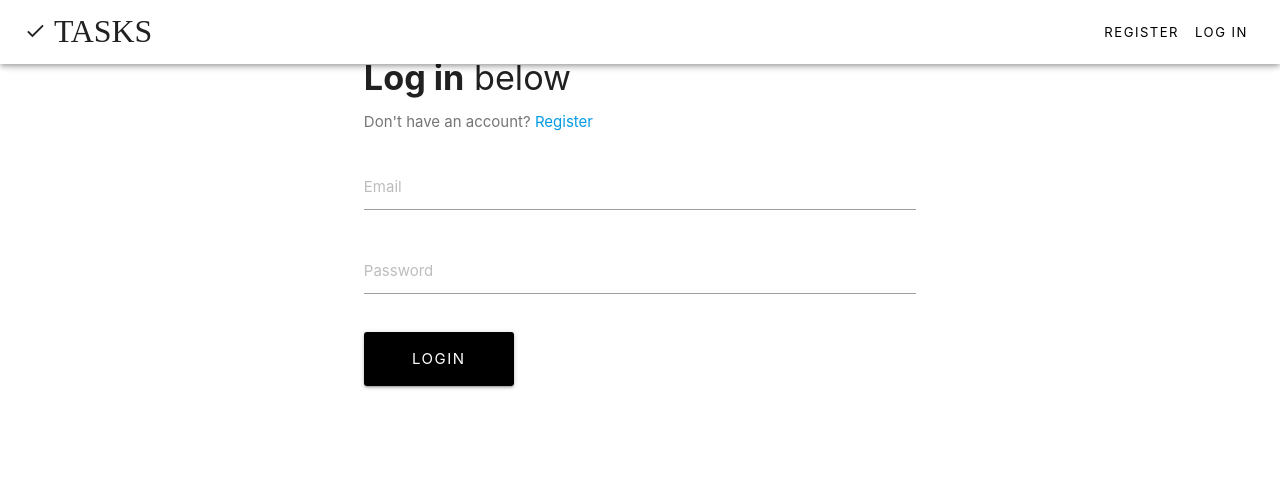
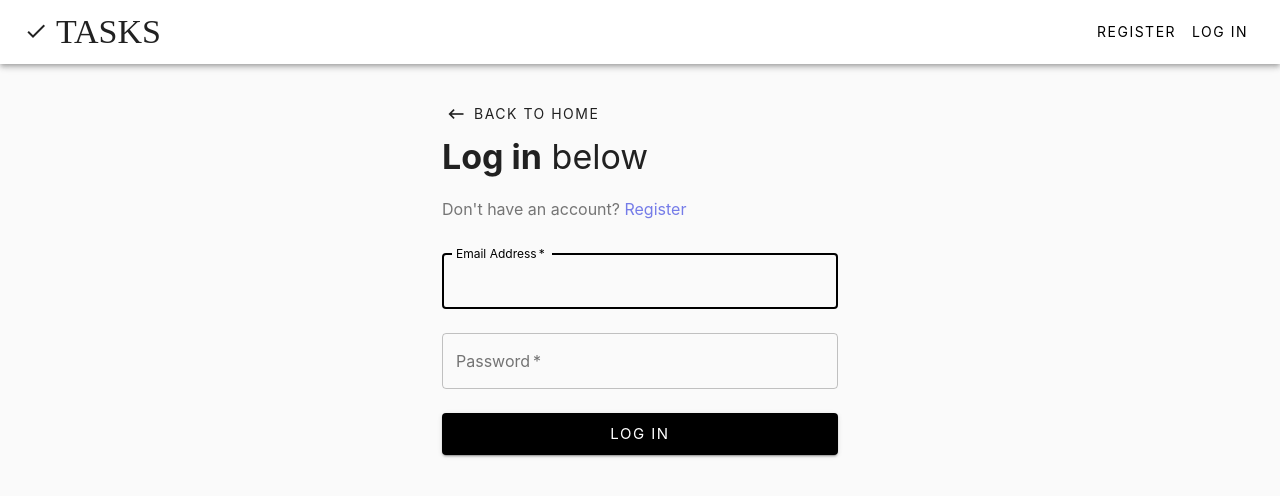
Before and after one commit to Vorld/UnnecessarilyComplicatedHomeworkBoard, a React (Create React App) app in the folder client/: page /login in a window 1280 px wide. Shown: the top 496 px of the page. Built offline with nearby package versions, Linux system fonts and the light colour scheme; no server answers.

Commit message:
Updated Login to Material-UI

```diff
--- a/client/public/index.html
+++ b/client/public/index.html
@@ -12,11 +12,6 @@
     <link rel="apple-touch-icon" href="%PUBLIC_URL%/logo192.png" />
     <link rel="manifest" href="%PUBLIC_URL%/manifest.json" />
     <!-- Materialise -->
-    <link
-      rel="stylesheet"
-      href="https://cdnjs.cloudflare.com/ajax/libs/materialize/1.0.0/css/materialize.min.css"
-    />
-    <script src="https://cdnjs.cloudflare.com/ajax/libs/materialize/1.0.0/js/materialize.min.js"></script>
 
     <link
       href="https://fonts.googleapis.com/icon?family=Material+Icons"
--- a/client/src/App.js
+++ b/client/src/App.js
@@ -36,6 +36,9 @@ const theme = createMuiTheme({
     secondary: {
       main: '#ffffff',
     },
+    link: {
+      main: '#757ce8',
+    },
   },
 
   typography: {
@@ -54,6 +57,9 @@ const theme = createMuiTheme({
     h4: {
       fontFamily: 'Raleway',
       fontWeight: 500,
+    },
+    subtitle1: {
+      color: '#757575',
     },
     button: {
       fontWeight: 400,
--- a/client/src/components/auth/Login.js
+++ b/client/src/components/auth/Login.js
@@ -6,6 +6,17 @@ import { login } from '../../actions/auth';
 import '../../App.css';
 
 import Alert from '../layout/Alert';
+
+import {
+  Container,
+  Box,
+  TextField,
+  CssBaseline,
+  Typography,
+  Button,
+  Link as MaterialLink,
+  Icon,
+} from '@material-ui/core';
 
 const Login = ({ login, isAuthenticated }) => {
   const [formData, setFormData] = useState({
@@ -29,63 +40,125 @@ const Login = ({ login, isAuthenticated }) => {
   }
 
   return (
-    <div className='container'>
-      <div className='row'>
-        <div className='col s8 offset-s2'>
-          <Link to='/' className='btn-flat waves-effect'>
-            <i className='material-icons left'>keyboard_backspace</i> Back to
-            home
+    <Container maxWidth='xs' style={{ height: '80vh', marginTop: '32px' }}>
+      <CssBaseline />
+      <Box display='flex' flexDirection='column' style={{ height: '80vh' }}>
+        <Alert />
+        <Link to='/' style={{ textDecoration: 'none' }}>
+          <Button startIcon={<Icon>keyboard_backspace</Icon>}>
+            Back to home
+          </Button>
         </Link>
-          <div className='col s12' style={{ paddingLeft: '11.250px' }}>
-            <h4>
+        <Box fontSize='h4.fontSize'>
           <b>Log in</b> below
-            </h4>
-            <p className='grey-text text-darken-1'>
-              Don't have an account? <Link to='/register'>Register</Link>
+        </Box>
+        <p>
+          <Typography variant='subtitle1'>
+            Don't have an account?{' '}
+            <Link to='/register' style={{ textDecoration: 'none' }}>
+              <MaterialLink style={{ color: '#757ce8' }}>Register</MaterialLink>
+            </Link>
+          </Typography>
         </p>
-          </div>
-          <Alert />
         <form onSubmit={(e) => onSubmit(e)}>
-            <div className='input-field col s12'>
-              <input
-                type='email'
+          <TextField
+            variant='outlined'
+            margin='normal'
+            required
+            fullWidth
+            id='email'
+            label='Email Address'
             name='email'
+            autoComplete='email'
+            autoFocus
             value={email}
             onChange={(e) => onChange(e)}
+          />
+          <TextField
+            variant='outlined'
+            margin='normal'
             required
-              />
-              <label htmlFor='email'>Email</label>
-            </div>
-            <div className='input-field col s12'>
-              <input
+            fullWidth
+            name='password'
+            label='Password'
             type='password'
-                name='password'
+            id='password'
+            autoComplete='current-password'
             value={password}
             onChange={(e) => onChange(e)}
-                minLength='6'
-                required
           />
-              <label htmlFor='password'>Password</label>
-            </div>
-            <div className='col s12' style={{ paddingLeft: '11.250px' }}>
-              <button
-                style={{
-                  width: '150px',
-                  borderRadius: '3px',
-                  letterSpacing: '1.5px',
-                  marginTop: '1rem',
-                }}
+          <Box mt={2}>
+            <Button
+              size='large'
               type='submit'
-                value='Login'
-                className='btn btn-large waves-effect waves-light hoverable black'
+              fullWidth
+              variant='contained'
+              color='primary'
+              type='submit'
             >
-                Login
-              </button>
-            </div>
+              Log in
+            </Button>
+          </Box>
         </form>
-        </div>
-      </div>
-    </div>
+      </Box>
+    </Container>
+    // <div className='container'>
+    //   <div className='row'>
+    //     <div className='col s8 offset-s2'>
+    //       <Link to='/' className='btn-flat waves-effect'>
+    //         <i className='material-icons left'>keyboard_backspace</i> Back to
+    //         home
+    //       </Link>
+    //       <div className='col s12' style={{ paddingLeft: '11.250px' }}>
+    //         <h4>
+    //           <b>Log in</b> below
+    //         </h4>
+    //         <p className='grey-text text-darken-1'>
+    //           Don't have an account? <Link to='/register'>Register</Link>
+    //         </p>
+    //       </div>
+    //       <Alert />
+    //       <form onSubmit={(e) => onSubmit(e)}>
+    //         <div className='input-field col s12'>
+    //           <input
+    //             type='email'
+    //             name='email'
+    //             value={email}
+    //             onChange={(e) => onChange(e)}
+    //             required
+    //           />
+    //           <label htmlFor='email'>Email</label>
+    //         </div>
+    //         <div className='input-field col s12'>
+    //           <input
+    //             type='password'
+    //             name='password'
+    //             value={password}
+    //             onChange={(e) => onChange(e)}
+    //             minLength='6'
+    //             required
+    //           />
+    //           <label htmlFor='password'>Password</label>
+    //         </div>
+    //         <div className='col s12' style={{ paddingLeft: '11.250px' }}>
+    //           <button
+    //             style={{
+    //               width: '150px',
+    //               borderRadius: '3px',
+    //               letterSpacing: '1.5px',
+    //               marginTop: '1rem',
+    //             }}
+    //             type='submit'
+    //             value='Login'
+    //             className='btn btn-large waves-effect waves-light hoverable black'
+    //           >
+    //             Login
+    //           </button>
+    //         </div>
+    //       </form>
+    //     </div>
+    //   </div>
+    // </div>
   );
 };
 
--- a/client/src/components/layout/Navbar.js
+++ b/client/src/components/layout/Navbar.js
@@ -41,7 +41,7 @@ export const Navbar = ({ auth: { isAuthenticated, loading }, logout }) => {
   );
 
   return (
-    <AppBar color='secondary'>
+    <AppBar position='sticky' color='secondary'>
       <Toolbar>
         <Box flexGrow={1}>
           <Typography variant='h4'>
@@ -54,26 +54,6 @@ export const Navbar = ({ auth: { isAuthenticated, loading }, logout }) => {
         )}
       </Toolbar>
     </AppBar>
-    // <div className='navbar-fixed'>
-    //   <nav className='z-depth-0'>
-    //     <div className='nav-wrapper white'>
-    //       <Link
-    //         to='/'
-    //         style={{
-    //           fontFamily: 'raleway',
-    //           fontWeight: 500,
-    //         }}
-    //         className='col s5 brand-logo center black-text'
-    //       >
-    //         <i className='material-icons'>check</i>
-    //         TASKS
-    //       </Link>
-    //       {!loading && (
-    //         <Fragment>{isAuthenticated ? authLinks : guestLinks}</Fragment>
-    //       )}
-    //     </div>
-    //   </nav>
-    // </div>
   );
 };
 
```
Also changed, not shown: client/src/components/layout/Landing.js (+20 -0 lines). Lines whose indentation alone changed are shown as unchanged.
